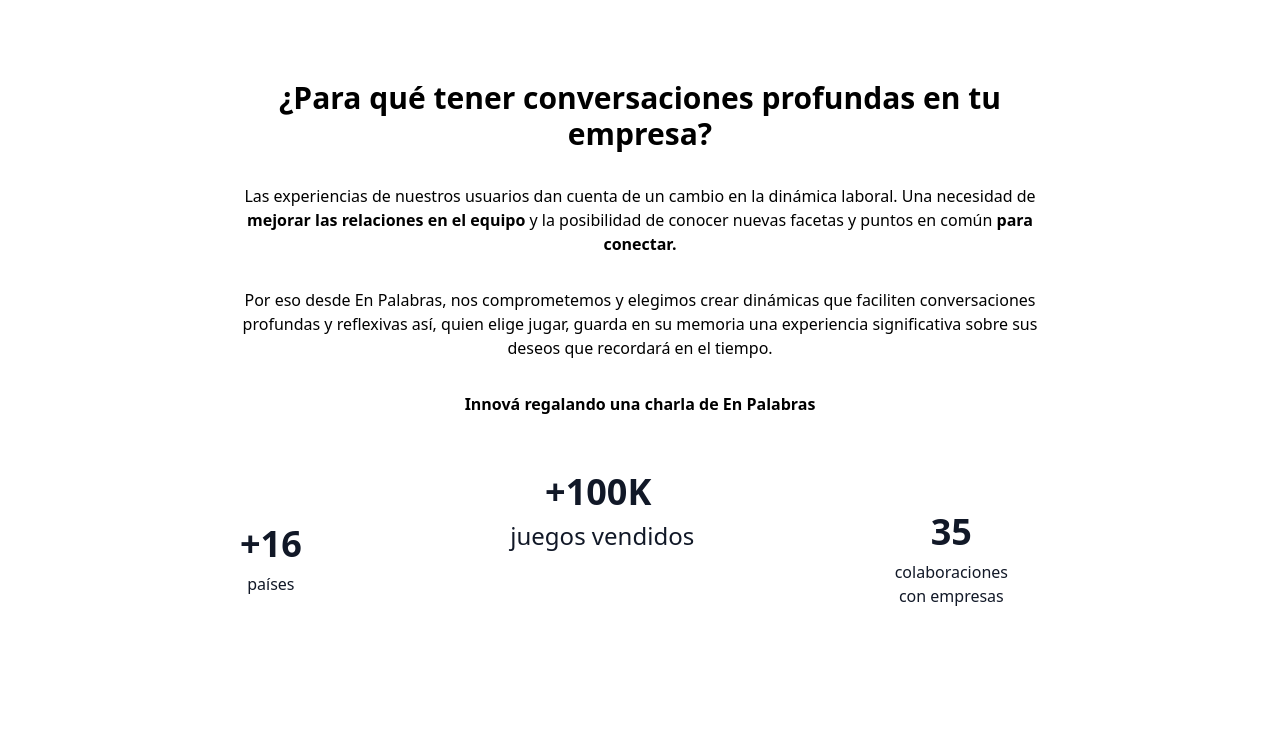
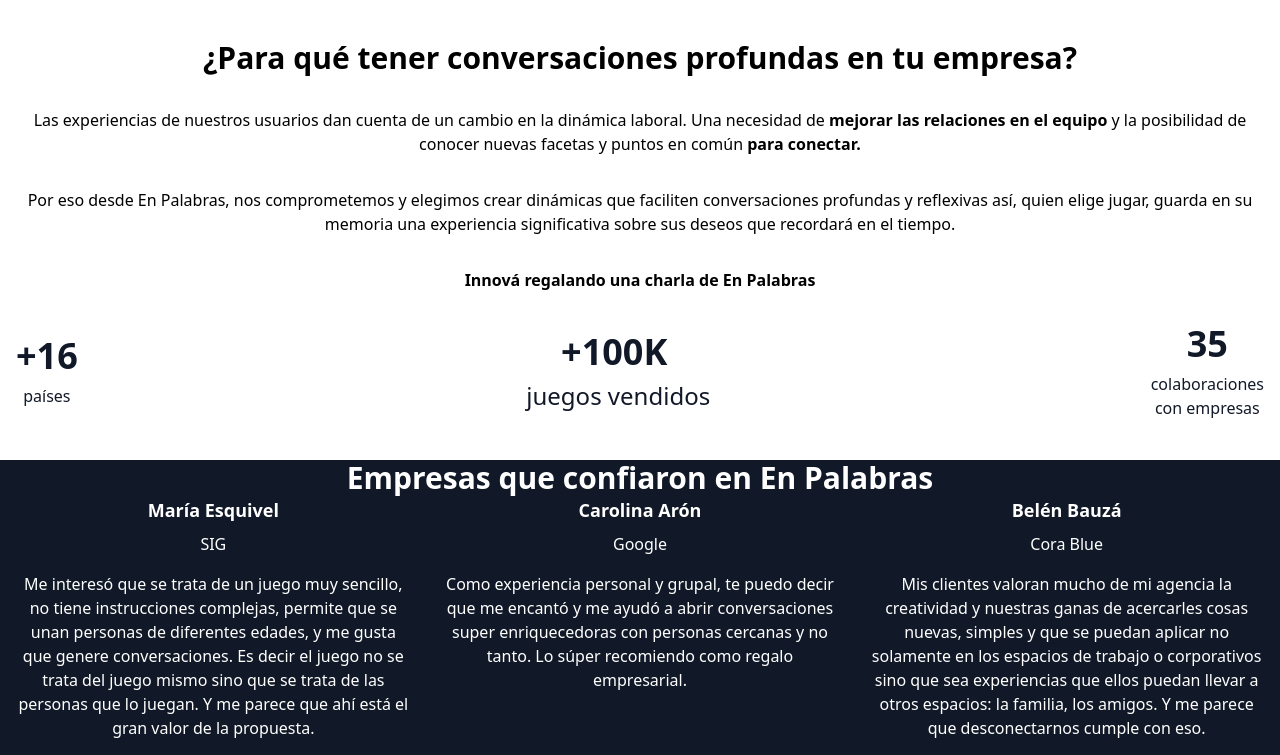
Before and after one commit to EnPalabras/empresas-landing, a React (Vite) app: page / in a window 1280 px wide. Shown: the top 755 px of the page. Built offline with nearby package versions, Linux system fonts and the light colour scheme.

Commit message:
change in SP

```diff
--- a/src/App.tsx
+++ b/src/App.tsx
@@ -10,7 +10,7 @@
 function App() {
   return (
     <main className="flex flex-col items-center justify-center w-full flex-1 text-center">
-      <SocialProof />
+      {/* <SocialProof /> */}
       <SocialProof2 />
       <Testimonials />
       <LogoBrands />
--- a/src/components/SocialProof2.tsx
+++ b/src/components/SocialProof2.tsx
@@ -1,7 +1,7 @@
 export default function SocialProof2() {
   return (
     <section
-      className="w-full my-10 flex flex-row items-center justify-between"
+      className="w-full flex flex-row items-center justify-between"
       id="social-proof"
     >
       <div
@@ -15,7 +15,7 @@
       ></div>
       <div
         className="flex flex-col gap-8 my-10
-        text-center w-full mx-auto px-20
+        text-center w-full mx-auto px-4 md:px-20
       "
       >
         <h1 className="font-bold text-3xl select-text ">
@@ -34,19 +34,16 @@
           sobre sus deseos que recordará en el tiempo.
         </p>
         <p className="font-bold">Innová regalando una charla de En Palabras</p>
-        <div className="">
-          <div className="px-4 mt-10 py-6 mx-auto text-center ">
+        <div className="w-full">
           <dl
             className="flex flex-row justify-between gap-8
-            text-gray-900 dark:text-white"
+            text-gray-900"
           >
             <div className="flex flex-col items-center justify-center">
-                <dt className="mb-2 text-3xl md:text-4xl font-extrabold">
-                  +16
-                </dt>
+              <dt className="mb-2 text-3xl md:text-4xl font-extrabold">+16</dt>
               <dd className="font-light">países</dd>
             </div>
-              <div className="flex flex-col -translate-y-1/2 items-center justify-center">
+            <div className="flex flex-col  items-center justify-center">
               <dt className="mb-2 text-3xl md:text-4xl font-extrabold">
                 +100K
               </dt>
@@ -63,7 +60,6 @@
           </dl>
         </div>
       </div>
-      </div>
     </section>
   )
 }
```
Lines whose indentation alone changed are shown as unchanged.
